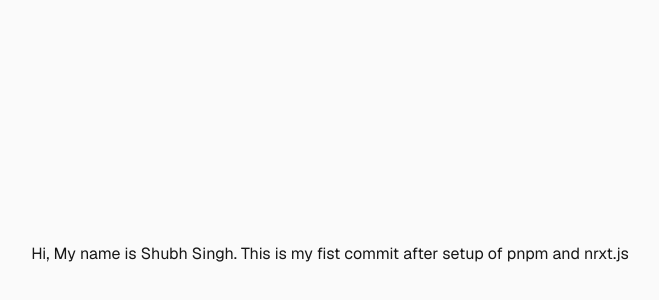
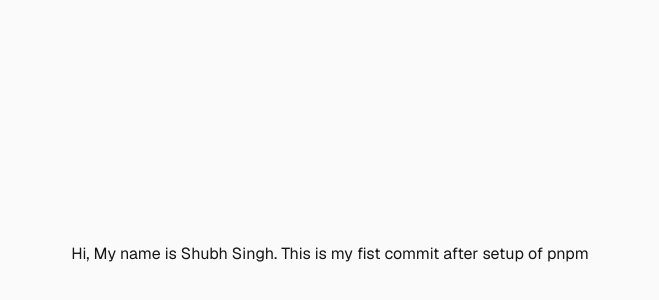
Before and after one commit to shubhsingh13jann/next-todo-app, a Next.js app: page / in a window 1280 px wide. Shown: the part 146-446 px from the top of the page, without its empty margins (310-969 px from the left). Built offline with nearby package versions, Linux system fonts and the light colour scheme.

Commit message:
Initial commit

```diff
--- a/app/page.tsx
+++ b/app/page.tsx
@@ -3,7 +3,7 @@ import Image from "next/image";
 export default function Home() {
   return (
     <div className="flex min-h-screen items-center justify-center bg-zinc-50 font-sans dark:bg-black">
-      Hi, My name is Shubh Singh. This is my fist commit after setup of pnpm and nrxt.js
+      Hi, My name is Shubh Singh. This is my fist commit after setup of pnpm
     </div>
   );
 }
```
